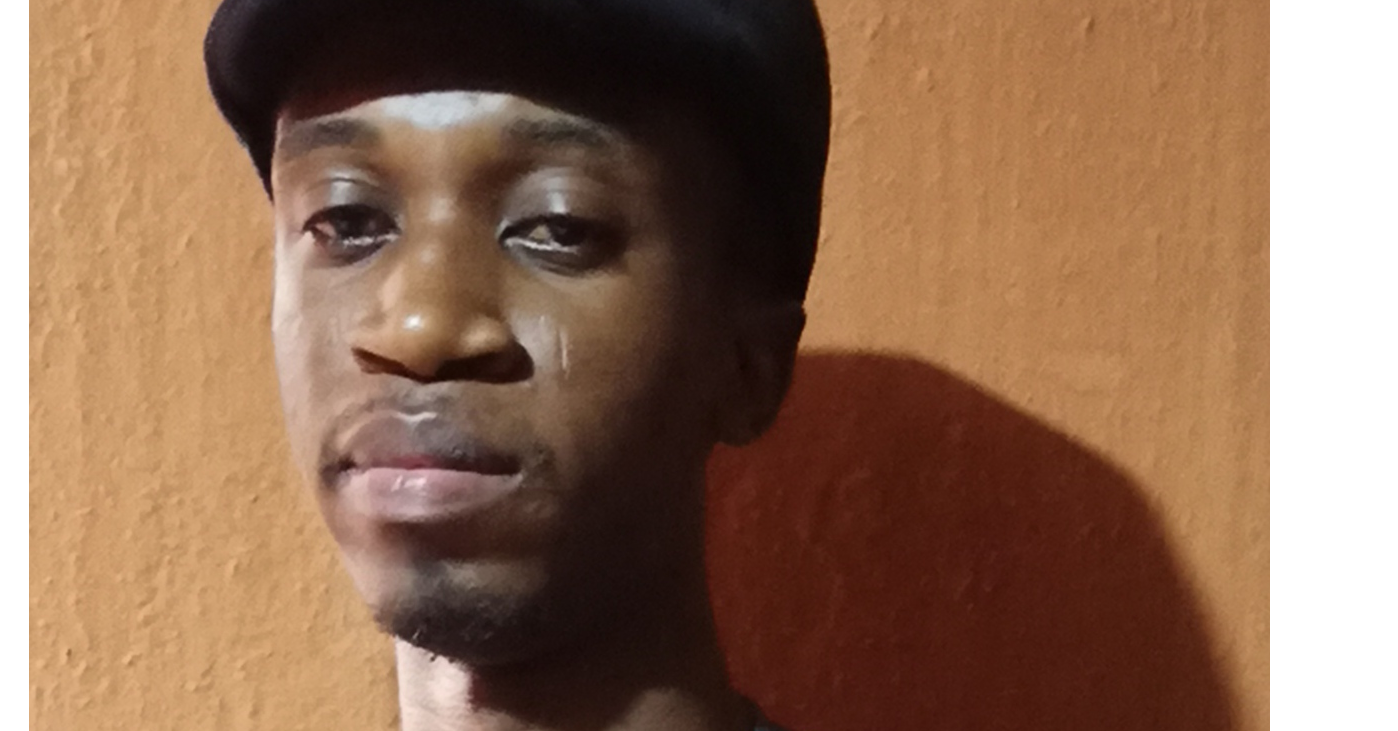
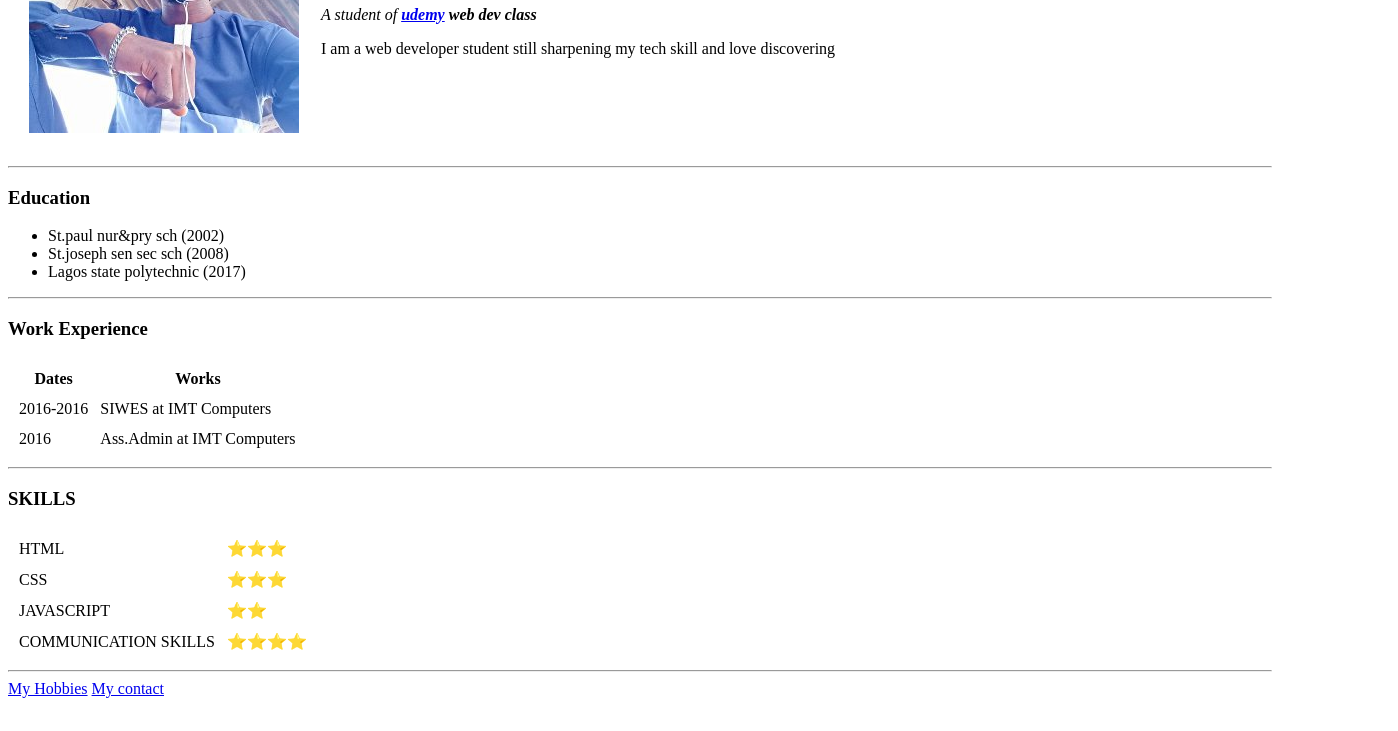
Before and after one commit to Diamond1910/cv, a plain HTML site: page index.html in a window 1280 px wide. Shown: the part 166-897 px from the top of the page, 1398 px wide, since content can reach past the window. After the commit the page ends 872 px from the top, so only its background shows below. Drawn offline with Linux system fonts and the light colour scheme.

Commit message:
update index.html

```diff
--- a/index.html
+++ b/index.html
@@ -8,7 +8,7 @@
    <table cellspacing="20">
      <tr>
        <td>
-         <img src="image/CV.jpg" alt="Yusuf Wasiu profile image"/>
+         <img src="image/wasiu.jpg" alt="Yusuf Wasiu profile image"/>
        </td>
        <td>
          <h1>Yusuf Wasiu</h1>
```
